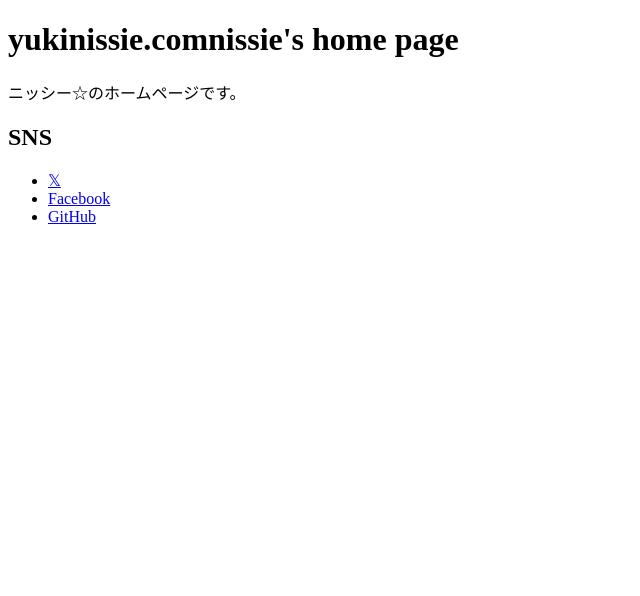
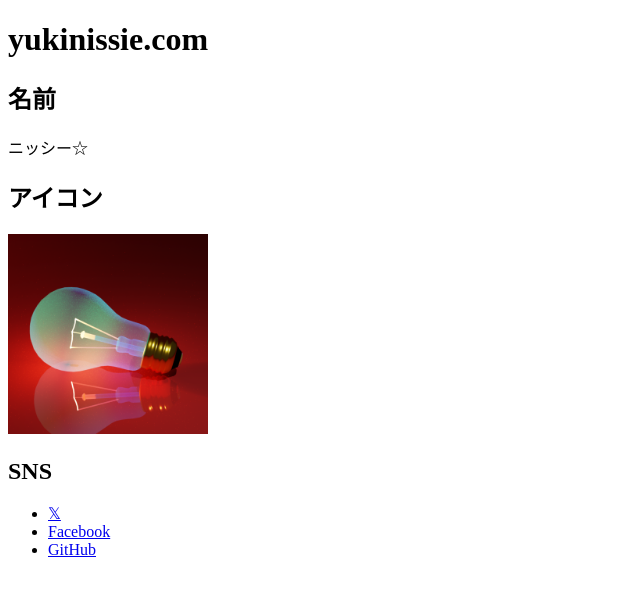
Before and after one commit to yukinissie/yukinissie-com, a plain HTML site: page index.html in a window 1280 px wide. Shown: the whole page, without its empty margins (0-640 px from the left). Drawn offline with Linux system fonts and the light colour scheme.

Commit message:
feat: 画像の追加と文言修正

```diff
--- a/index.html
+++ b/index.html
@@ -1,13 +1,16 @@
 <!DOCTYPE html>
-<html lang="en">
+<html lang="ja">
   <head>
     <meta charset="UTF-8" />
     <meta name="viewport" content="width=device-width, initial-scale=1.0" />
     <title>yukinissie.com</title>
   </head>
   <body>
-    <h1>yukinissie.com<span>nissie's home page</span></h1>
-    <p>ニッシー☆のホームページです。</p>
+    <h1>yukinissie.com</h1>
+    <h2>名前</h2>
+    <p>ニッシー☆</p>
+    <h2>アイコン</h2>
+    <img src="images/yukinissie.png" alt="ニッシー☆" height="200" width="200"/>
     <h2>SNS</h2>
     <ul>
       <li><a href="https://twitter.com/yukinissie">𝕏</a></li>
```
Also changed, not shown: images/yukinissie.png (added).
